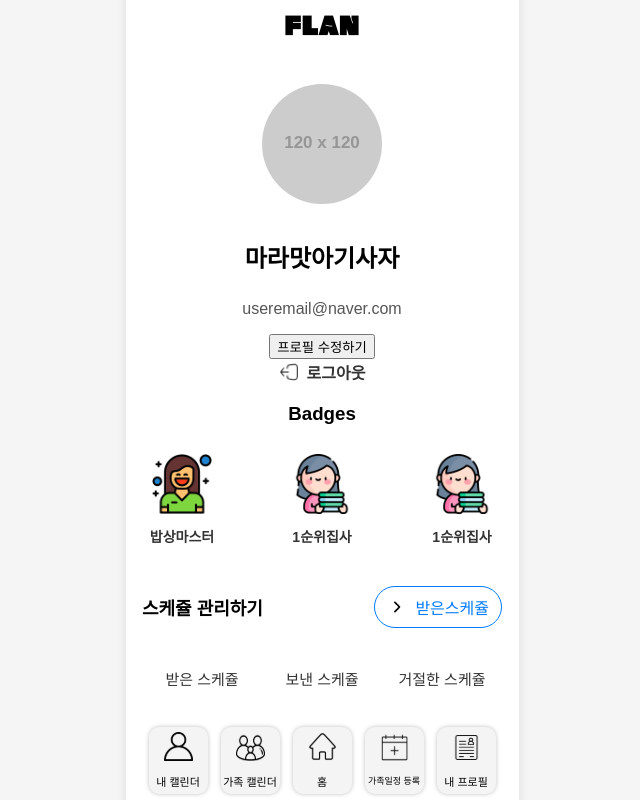
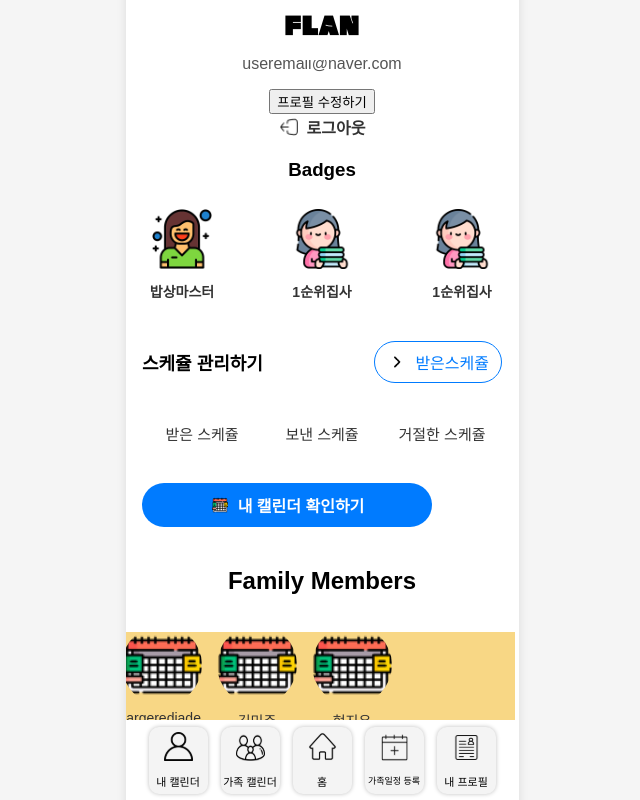
Before and after one commit to 2024GanzithonPYTHON/6_Ganzi_Frontend, a React (Vite) app: page /MyPage in a window 1280 px wide. Shown: the whole page, without its empty margins (318-958 px from the left). Built offline with nearby package versions, Linux system fonts and the light colour scheme; no server answers; a web font is replaced by a local one.

Commit message:
구성원 프로필 표시 구현

```diff
--- /dev/null
+++ b/src/pages/myPage/FamilyList.css
@@ -0,0 +1,34 @@
+/* FamilyList.css */
+.family-list-container {
+    overflow-x: auto; /* 가로 스크롤 활성화 */
+    white-space: nowrap; /* 자식 요소를 한 줄로 배치 */
+    padding: 10px 0;
+    display: flex;
+    justify-content: flex-start; /* 왼쪽 정렬 */
+  }
+
+  .family-list {
+    display: flex;
+    gap: 15px; /* 각 구성원 간의 간격 */
+  }
+
+  .family-item {
+    display: flex;
+    flex-direction: column; /* 세로 방향 정렬 */
+    align-items: center; /* 중앙 정렬 */
+    text-align: center; /* 텍스트 중앙 정렬 */
+    flex-shrink: 0; /* 크기가 작아지지 않도록 고정 */
+  }
+
+  .family-profile-img {
+    width: 80px;
+    height: 80px;
+    border-radius: 50%; /* 원형 이미지 */
+    object-fit: cover; /* 이미지 크기 조정 */
+    margin-bottom: 5px; /* 닉네임과 간격 */
+  }
+
+  .family-nickname {
+    font-size: 14px;
+    color: #333; /* 적절한 색상으로 변경 가능 */
+  }
--- /dev/null
+++ b/src/pages/myPage/FamilyList.jsx
@@ -0,0 +1,23 @@
+import React from "react";
+import "./FamilyList.css";
+
+const FamilyList = ({ family }) => {
+  return (
+    <div className="family-list-container">
+      <div className="family-list">
+        {family.map((member, index) => (
+          <div key={index} className="family-item">
+            <img
+              src={member.profile_img}
+              alt={`${member.nickname}'s profile`}
+              className="family-profile-img"
+            />
+            <span className="family-nickname">{member.nickname}</span>
+          </div>
+        ))}
+      </div>
+    </div>
+  );
+};
+
+export default FamilyList;
--- a/src/pages/myPage/myPage.jsx
+++ b/src/pages/myPage/myPage.jsx
@@ -7,6 +7,7 @@ import BadgeList from "../../badge/badgeList";
 import logoutImage from '../../assets/mypage/logout.png';
 import rightWay from '../../assets/mypage/rightAngleBracket.png';
 import calButton from '../../assets/mypage/calendarButton.png';
+import FamilyList from './FamilyList'
 
 const dummyProfile = {
   nickname: "마라맛아기사자",
@@ -31,15 +32,15 @@ const dummyProfile = {
     ],
 	family: [
 		{
-			profile_img: "http://127.0.0.1:8000/media/user_img/20241117/Group_396.png",
+			profile_img: calButton,
 			nickname: "largeredjade"
 		},
 		{
-			profile_img: "http://127.0.0.1:8000/media/user_img/20241117/Group_396.png",
+			profile_img: calButton,
 			nickname: "김민주"
 		},
 		{
-			profile_img: "http://127.0.0.1:8000/media/user_img/20241117/Group_396.png",
+			profile_img: calButton,
 			nickname: "현지우"
 		}
 	]
@@ -130,6 +131,12 @@ const MyPage = () => {
           </Link>
           </div>
         </div>
+          <div>
+            <h2>Family Members</h2>
+            <FamilyList family={profile.family} />
+          </div>
+        <div className="back-rectangle"></div>
+        <div className="badge-rectangle"></div>
     </div>
   );
 };
```
